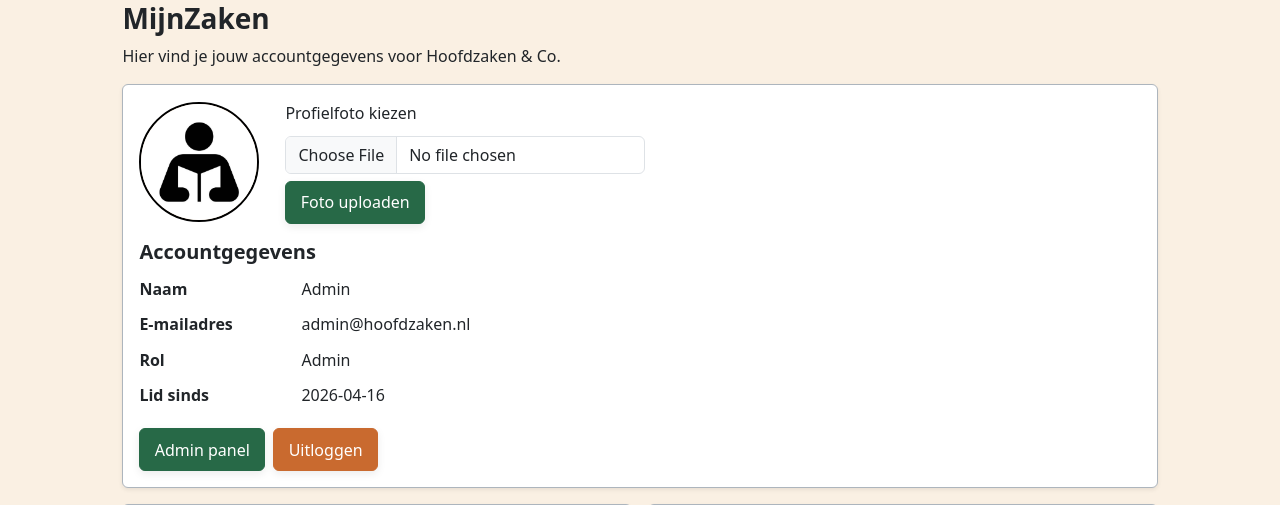
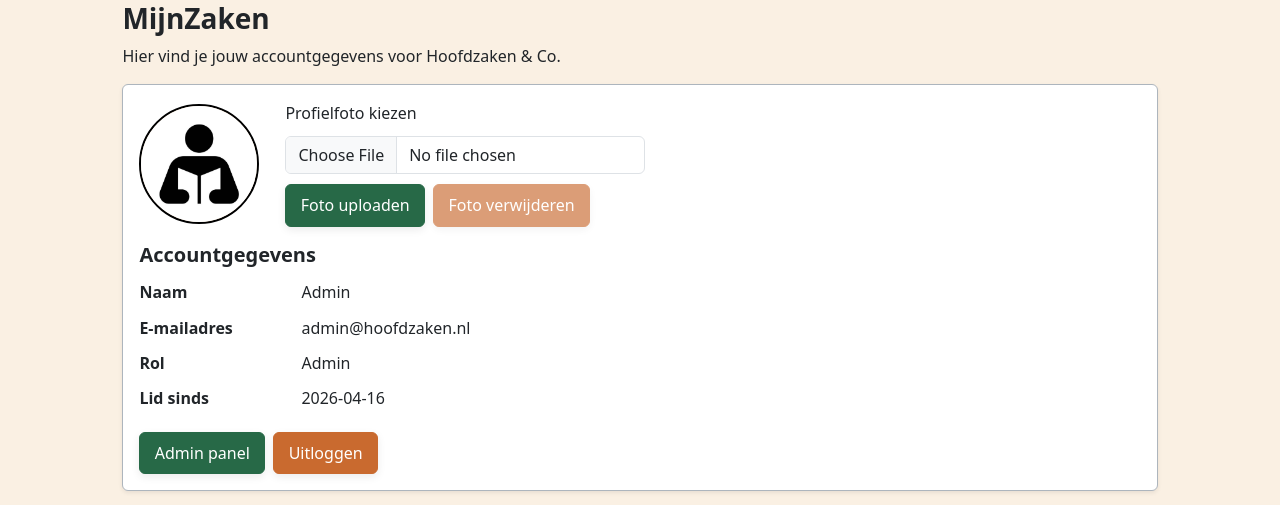
Before and after one commit to maaikewelles/webtech-public, a Flask app: page /profile in a window 1280 px wide. Shown: the part 164-669 px from the top of the page. Run offline with Flask 3, Linux system fonts and the light colour scheme; a user stored in the database is signed in; data that the repository does not hold is empty.

Commit message:
option to delete profile picture

```diff
--- a/blueprints/account.py
+++ b/blueprints/account.py
@@ -151,4 +151,29 @@ def upload_profile_picture():
         if old_path.exists() and old_path.is_file():
             old_path.unlink()
 
-    return redirect(url_for("account.profile", message="Profielfoto bijgewerkt."))
+    flash("Je profielfoto is succesvol geüpdatet!", "success")
+    return redirect(url_for("account.profile"))
+
+
+@bp.post("/profile/picture/delete")
+@login_required
+def delete_profile_picture():
+    user_id = current_user.id
+
+    db = get_db()
+    existing = db.get(User, user_id)
+    if existing is None:
+        flask_logout_user()
+        return redirect(url_for("auth.auth"))
+
+    old_filename = existing.profile_image
+    existing.profile_image = None
+    db.commit()
+
+    if old_filename:
+        old_path = Path(current_app.config["UPLOAD_FOLDER"]) / old_filename
+        if old_path.exists() and old_path.is_file():
+            old_path.unlink()
+
+    flash("Je profielfoto is verwijderd.", "success")
+    return redirect(url_for("account.profile"))
--- a/static/css/profile.css
+++ b/static/css/profile.css
@@ -28,6 +28,18 @@
     margin: 0 0 1rem;
 }
 
+.profile-picture-actions {
+    display: grid;
+    gap: 0.65rem;
+}
+
+.profile-picture-button-row {
+    display: flex;
+    flex-wrap: wrap;
+    gap: 0.5rem;
+    align-items: center;
+}
+
 .profile-picture {
     width: 120px;
     height: 120px;
@@ -45,6 +57,18 @@
 .profile-picture-form .btn {
     width: fit-content;
     justify-self: start;
+}
+
+.profile-picture-remove-form {
+    margin: 0;
+}
+
+.profile-picture-remove-form .btn {
+    width: fit-content;
+}
+
+.profile-picture-button-row .btn {
+    width: fit-content;
 }
 
 .profile-picture-form input[type="file"] {
--- a/templates/index.html
+++ b/templates/index.html
@@ -7,7 +7,6 @@
     <div class="carousel-indicators">
         <button type="button" data-bs-target="#bookshopCarousel" data-bs-slide-to="0" class="active" aria-current="true" aria-label="Slide 1"></button>
         <button type="button" data-bs-target="#bookshopCarousel" data-bs-slide-to="1" aria-label="Slide 2"></button>
-        <button type="button" data-bs-target="#bookshopCarousel" data-bs-slide-to="2" aria-label="Slide 3"></button>
     </div>
     <div class="carousel-inner" style="margin-top: 1rem;">
         <div class="carousel-item active">
--- a/templates/profile.html
+++ b/templates/profile.html
@@ -22,12 +22,22 @@
         <section class="profile-picture-section">
             <img class="profile-picture" src="{{ profile_image_url }}" alt="Profielfoto van {{ user['name'] }}">
 
-            <form method="post" action="{{ url_for('account.upload_profile_picture') }}" enctype="multipart/form-data" class="profile-picture-form">
-                {{ csrf_field() }}
-                <label class="form-label mb-1" for="profile-picture">Profielfoto kiezen</label>
-                <input class="form-control profile-picture-input" id="profile-picture" name="profile_picture" type="file" accept=".jpg,.jpeg,.png,.gif,.webp" required>
-                <button type="submit" class="btn btn-success">Foto uploaden</button>
-            </form>
+            <div class="profile-picture-actions">
+                <form id="profile-picture-upload-form" method="post" action="{{ url_for('account.upload_profile_picture') }}" enctype="multipart/form-data" class="profile-picture-form">
+                    {{ csrf_field() }}
+                    <label class="form-label mb-1" for="profile-picture">Profielfoto kiezen</label>
+                    <input class="form-control profile-picture-input" id="profile-picture" name="profile_picture" type="file" accept=".jpg,.jpeg,.png,.gif,.webp" required>
+                </form>
+
+                <div class="profile-picture-button-row">
+                    <button type="submit" form="profile-picture-upload-form" class="btn btn-success">Foto uploaden</button>
+
+                    <form method="post" action="{{ url_for('account.delete_profile_picture') }}" class="profile-picture-remove-form">
+                        {{ csrf_field() }}
+                        <button type="submit" class="btn btn-orange" {% if not user['profile_image'] %}disabled{% endif %}>Foto verwijderen</button>
+                    </form>
+                </div>
+            </div>
         </section>
 
         <h4 class="h5"><strong>Accountgegevens</strong></h4>
```
